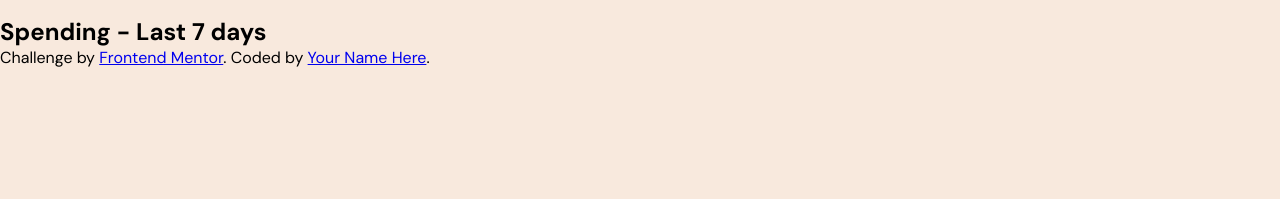
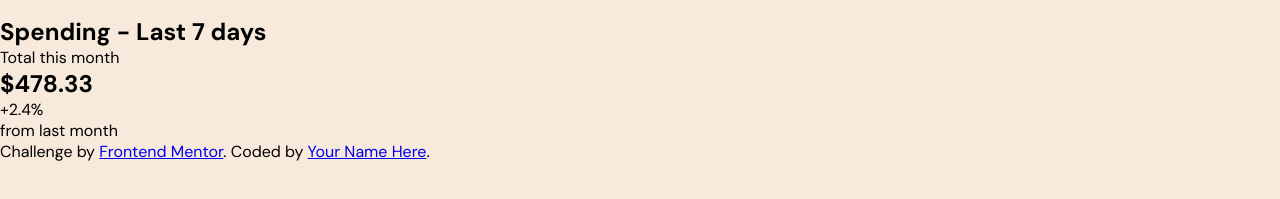
Before and after one commit to Chimoneg27/Expenses-chart, a plain HTML site: page index.html in a window 1280 px wide. Shown: the part 109-308 px from the top of the page. Drawn offline with Linux system fonts and the light colour scheme.

Commit message:
start chart footer

```diff
--- a/index.html
+++ b/index.html
@@ -31,8 +31,14 @@
     </div>
 
     <div class="totals">
-      <div class="thisMonth"></div>
-      <div class="lastmonth"></div>
+      <div class="thisMonth">
+        <p>Total this month</p>
+        <h2>$478.33</h2>
+      </div>
+      <div class="lastmonth">
+        <p>+2.4%</p>
+        <p>from last month</p>
+      </div>
     </div>
   </div>
 
```
